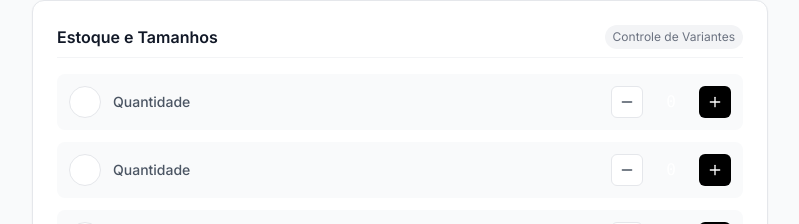
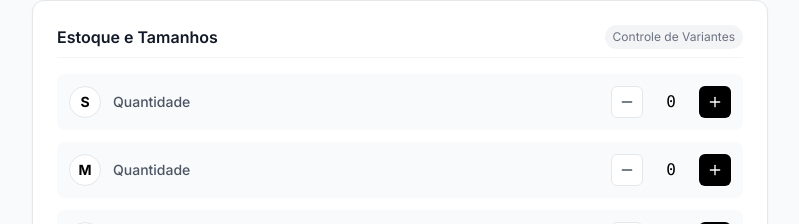
Before and after one commit to boiverde/Pointer, a Next.js app in the folder apps/admin/: page /catalog/new in a window 1280 px wide. Shown: the part 728-952 px from the top of the page, without its empty margins (240-1039 px from the left). Built offline with nearby package versions, Linux system fonts and the light colour scheme; no server answers.

Commit message:
Fix text color in stock grid

```diff
--- a/apps/admin/app/catalog/new/page.tsx
+++ b/apps/admin/app/catalog/new/page.tsx
@@ -267,7 +267,7 @@ export default function CreateProductPage() {
                         {AVAILABLE_SIZES.map(size => (
                             <div key={size} className="flex items-center justify-between p-3 bg-gray-50 rounded-lg">
                                 <div className="flex items-center gap-3">
-                                    <div className="w-8 h-8 rounded-full bg-white border border-gray-200 flex items-center justify-center font-bold text-sm">
+                                    <div className="w-8 h-8 rounded-full bg-white border border-gray-200 flex items-center justify-center font-bold text-sm text-black">
                                         {size}
                                     </div>
                                     <span className="text-sm text-gray-600 font-medium">Quantidade</span>
@@ -281,7 +281,7 @@ export default function CreateProductPage() {
                                     >
                                         <Minus className="w-4 h-4" />
                                     </button>
-                                    <span className="w-8 text-center font-mono font-medium">{stockGrid[size]}</span>
+                                    <span className="w-8 text-center font-mono font-medium text-black">{stockGrid[size]}</span>
                                     <button
                                         type="button"
                                         onClick={() => handleStockChange(size, 'inc')}
```
